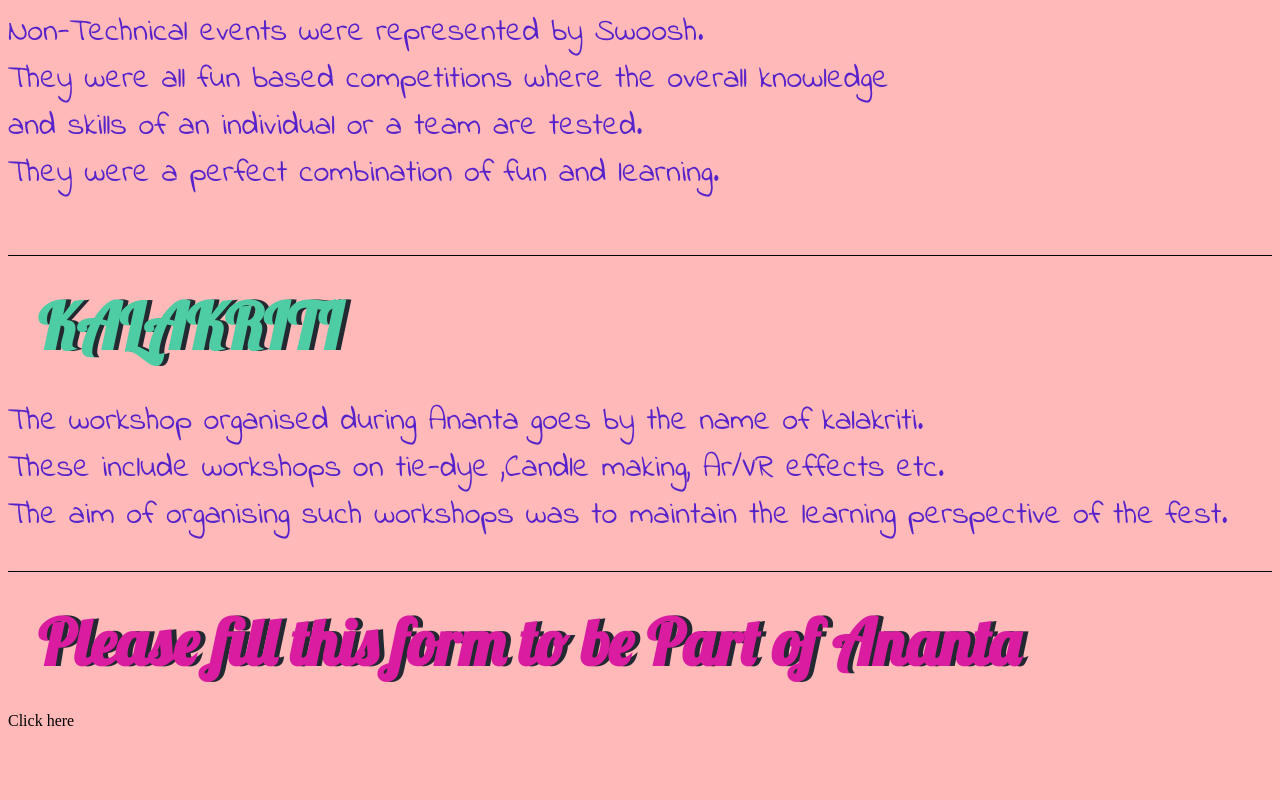
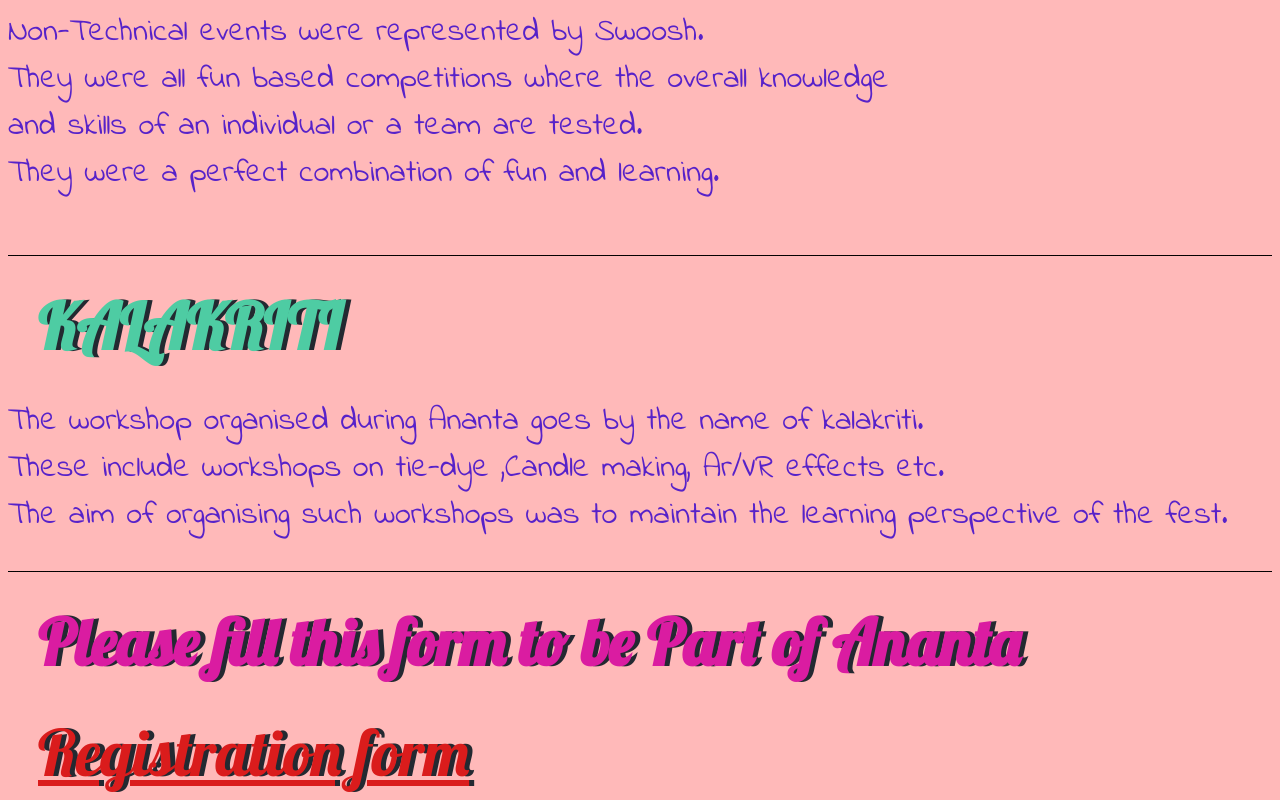
Before and after one commit to harsh040320004/sample-ananta, a plain HTML site: page index.html in a window 1280 px wide. Shown: the part 2599-3399 px from the top of the page. Before the commit the page ends 3337 px from the top, so only its background shows below. Drawn offline with Linux system fonts and the light colour scheme.

Commit message:
Add files via upload

```diff
--- a/filltheform.html
+++ b/filltheform.html
@@ -5,6 +5,8 @@
     <meta http-equiv="X-UA-Compatible" content="IE=edge">
     <meta name="viewport" content="width=device-width, initial-scale=1.0">
     <title>Our contact</title>
+    <link rel="stylesheet" href="file.css">
+
 </head>
 <body>
     <h1>Here are our social media accounts!please do follow and share</h1>
--- a/index.html
+++ b/index.html
@@ -63,7 +63,7 @@
       The aim of organising such workshops was to maintain the learning perspective of the fest.<br></p>
       <hr>
       <h2>Please fill this form to be Part of Ananta</h2>
-      <link rel="" href="filltheform.html">Click here
+     <a href="filltheform.html">Registration form</a>
   </body>
   </html>
 
```
